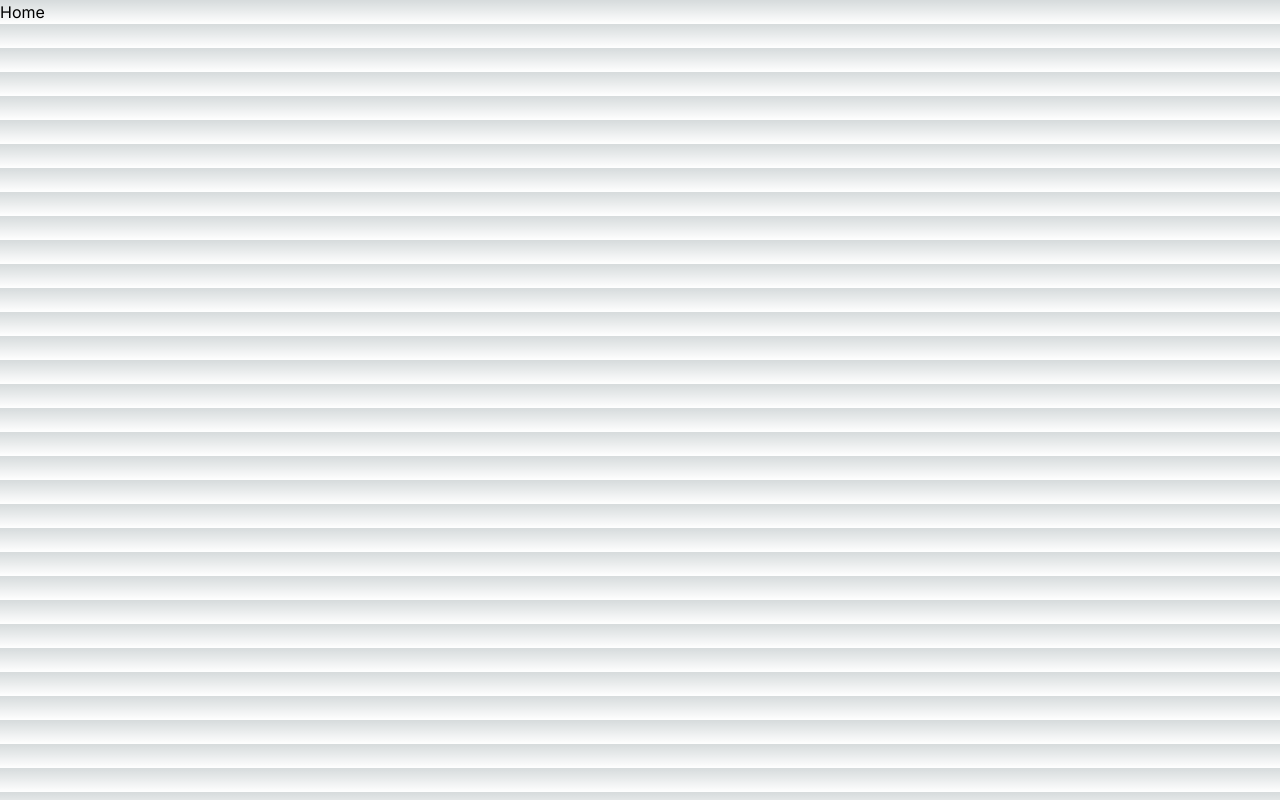
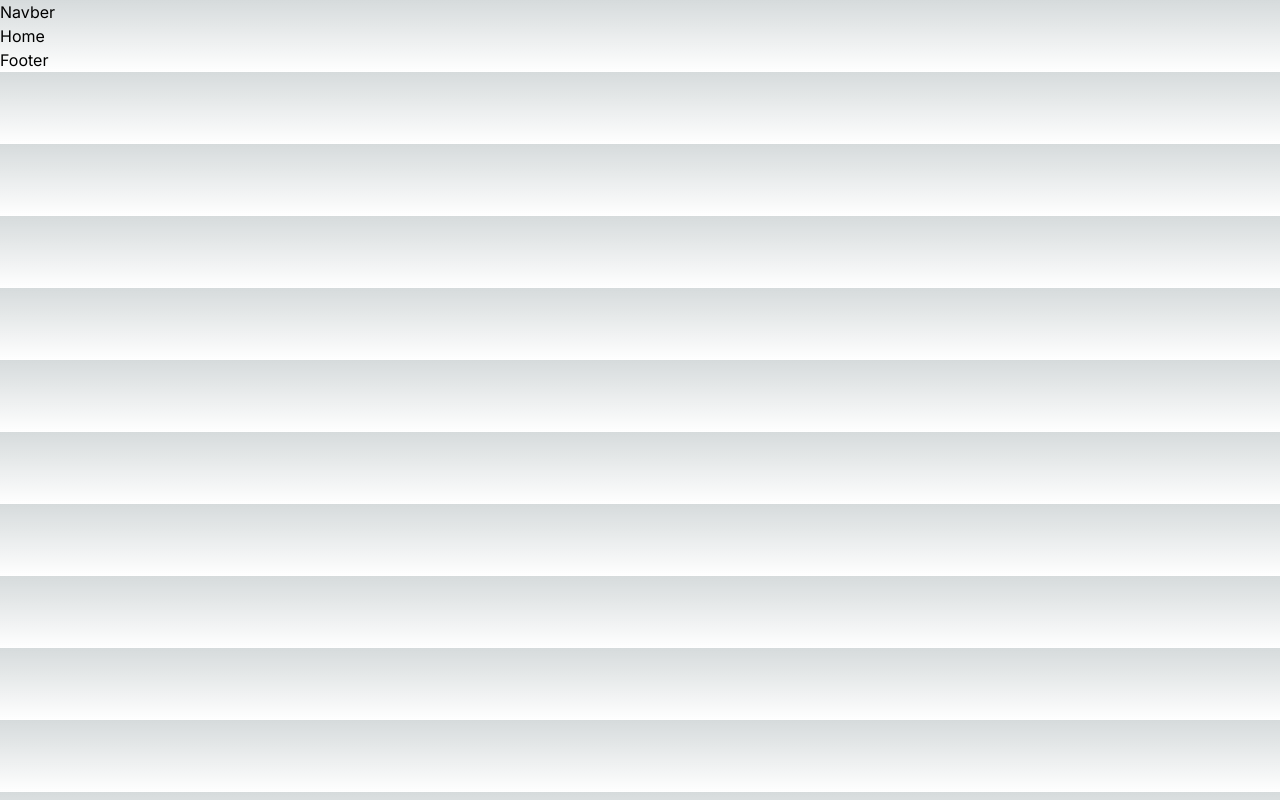
Before and after one commit to Achyut21/anx, a Next.js app: page / in a window 1280 px wide. Built offline with nearby package versions, Linux system fonts and the light colour scheme.

Commit message:
components

```diff
--- a/src/app/layout.js
+++ b/src/app/layout.js
@@ -1,5 +1,8 @@
 import { Inter } from "next/font/google";
 import "./globals.css";
+import Navbar from "@/components/navbar/navber";
+import Footer from "@/components/footer/footer";
+
 
 const inter = Inter({ subsets: ["latin"] });
 
@@ -11,7 +14,12 @@
 export default function RootLayout({ children }) {
   return (
     <html lang="en">
-      <body className={inter.className}>{children}</body>
+
+      <body className={inter.className}>
+        <Navbar />
+        {children}
+        <Footer />
+      </body>
     </html>
   );
 }
--- a/src/app/dashboard/(auth)/register/page.jsx
+++ b/src/components/footer/footer.jsx
@@ -1,11 +1,11 @@
 import React from 'react'
 
-const Register = () => {
+const Footer = () => {
   return (
     <div>
-      Register
+      Footer
     </div>
   )
 }
 
-export default Register
+export default Footer
--- a/src/app/portfolio/[category]/page.jsx
+++ b/src/components/navbar/navber.jsx
@@ -1,11 +1,11 @@
 import React from 'react'
 
-const Category = () => {
+const Navbar = () => {
   return (
     <div>
-      Category
+      Navber
     </div>
   )
 }
 
-export default Category
+export default Navbar
```
Also changed, not shown: src/components/(signin)/layout.jsx (deleted), src/components/(signin)/page.jsx (deleted), src/components/about.js (deleted), src/components/box.js (deleted), src/components/button.js (deleted), src/components/card.js (deleted), src/components/stars.js (deleted), src/components/tags.js (deleted).
